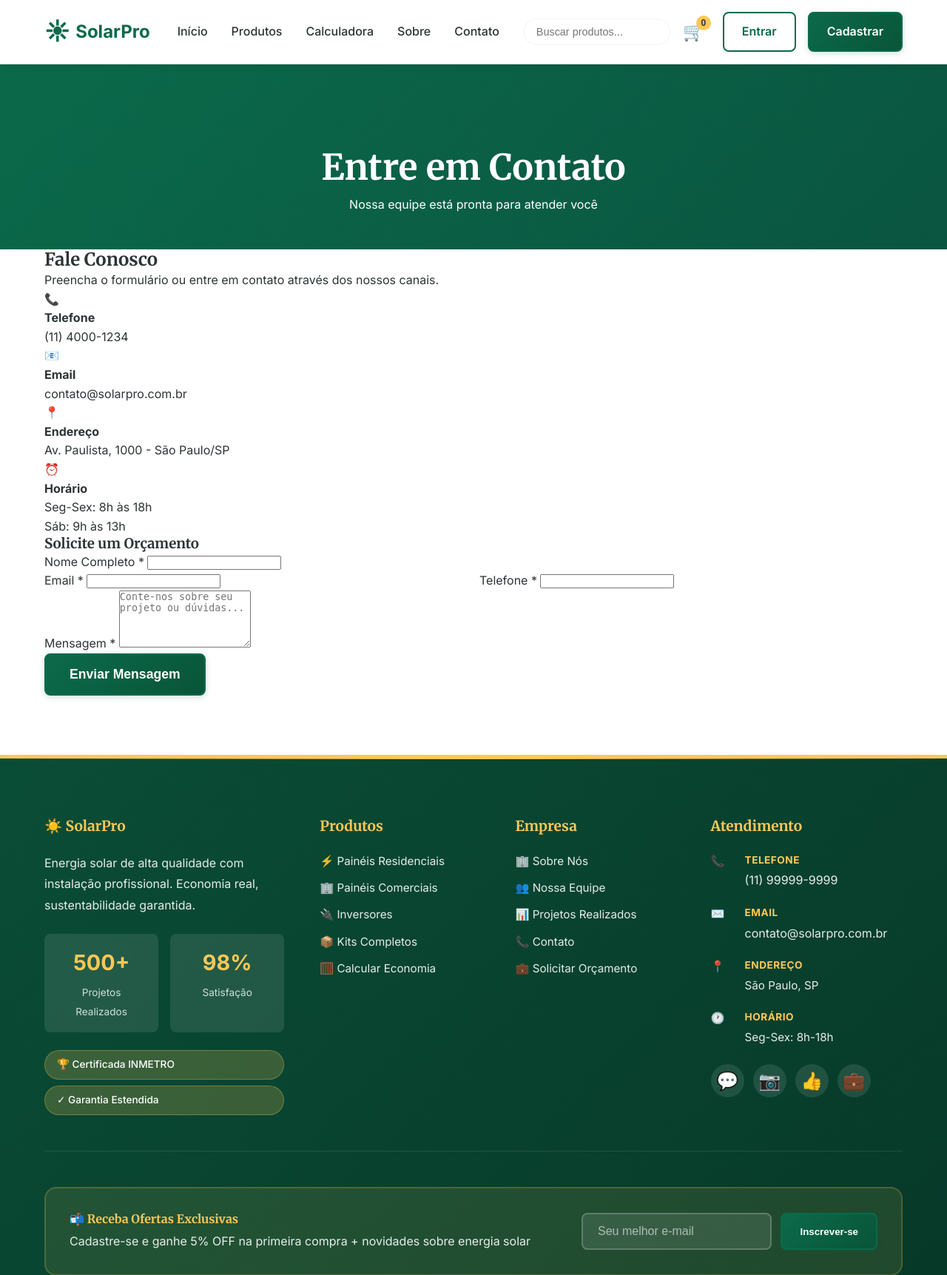
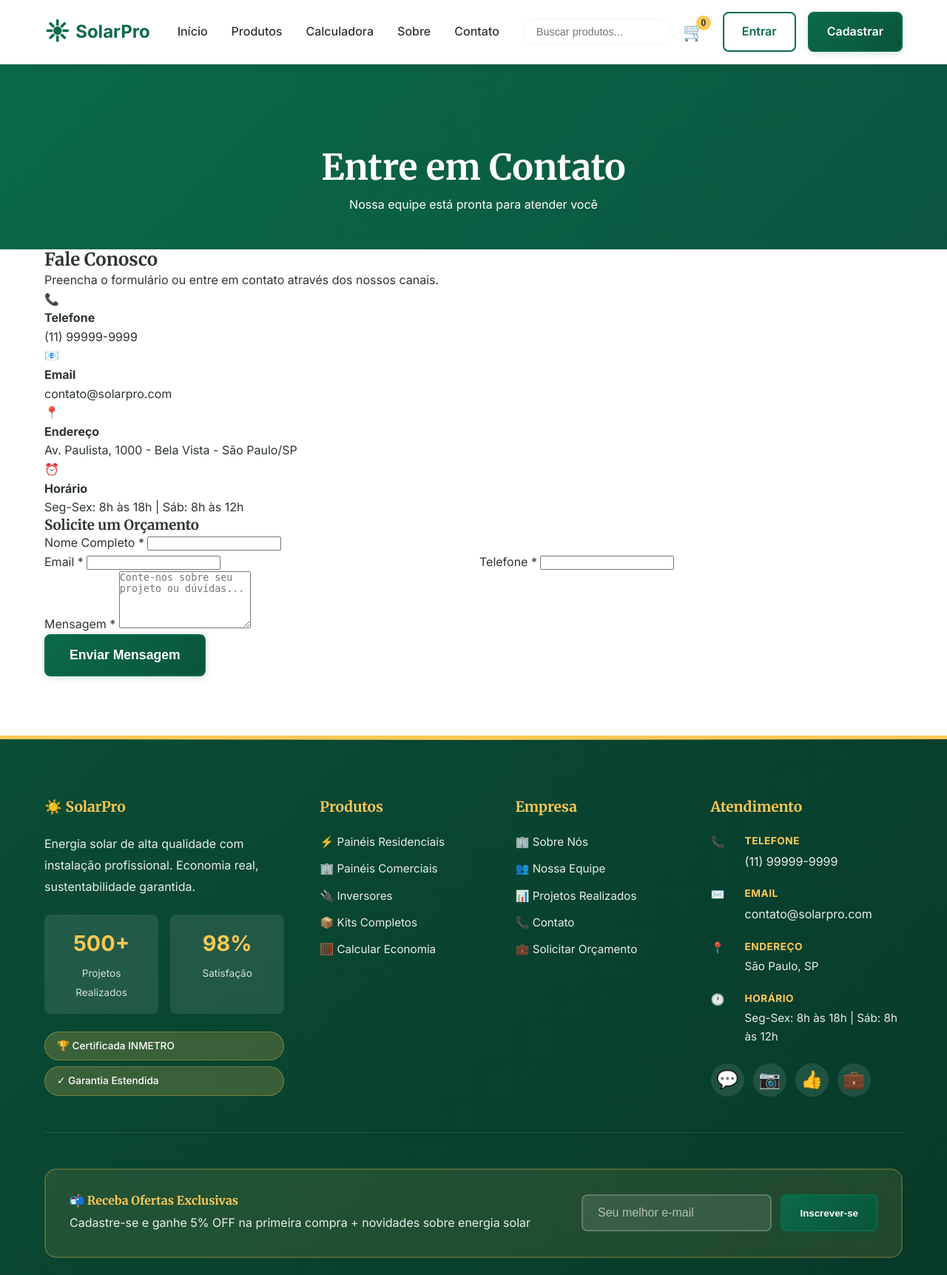
Before and after one commit to DuJao22/SolarStorePro, a Flask app: page /contato in a window 1280 px wide. Shown: the top 1723 px of the page at 74% size. Run offline with Flask 3, Linux system fonts and the light colour scheme; data comes from the database, SQL or seed files in the repository.

Commit message:
Assistant checkpoint: Configurações da loja agora dinâmicas em todo o site
Assistant generated file changes:
- templates/contato.html: Usar dados dinâmicos da loja nas informações de contato
- templates/base.html: Usar dados dinâmicos da loja no rodapé, Atualizar nome da loja no rodapé

---

User prompt:

popr que aqui nao esta mudando ?

Replit-Commit-Author: Assistant
Replit-Commit-Session-Id: 7804c698-2cec-4fd8-8154-bf6e1d062806
Replit-Commit-Event-Id: d17598ce-b7a7-44a8-a0b9-16555dccd6ce

```diff
--- a/templates/base.html
+++ b/templates/base.html
@@ -118,7 +118,7 @@
             <div class="footer-content">
                 <!-- Sobre a Empresa -->
                 <div class="footer-section">
-                    <h4>☀️ SolarPro</h4>
+                    <h4>☀️ {{ loja.loja_nome or 'SolarPro' }}</h4>
                     <p>Energia solar de alta qualidade com instalação profissional. Economia real, sustentabilidade garantida.</p>
                     <div class="footer-stats">
                         <div class="stat-item">
@@ -168,28 +168,28 @@
                             <span class="contact-icon">📞</span>
                             <div>
                                 <strong>Telefone</strong>
-                                <a href="tel:+5511999999999">(11) 99999-9999</a>
+                                <a href="tel:+55{{ loja.loja_telefone|replace('(', '')|replace(')', '')|replace(' ', '')|replace('-', '') }}">{{ loja.loja_telefone or '(11) 99999-9999' }}</a>
                             </div>
                         </li>
                         <li>
                             <span class="contact-icon">✉️</span>
                             <div>
                                 <strong>Email</strong>
-                                <a href="mailto:contato@solarpro.com.br">contato@solarpro.com.br</a>
+                                <a href="mailto:{{ loja.loja_email or 'contato@solarpro.com' }}">{{ loja.loja_email or 'contato@solarpro.com' }}</a>
                             </div>
                         </li>
                         <li>
                             <span class="contact-icon">📍</span>
                             <div>
                                 <strong>Endereço</strong>
-                                <span>São Paulo, SP</span>
+                                <span>{{ loja.loja_cidade or 'São Paulo' }}, {{ loja.loja_estado or 'SP' }}</span>
                             </div>
                         </li>
                         <li>
                             <span class="contact-icon">🕐</span>
                             <div>
                                 <strong>Horário</strong>
-                                <span>Seg-Sex: 8h-18h</span>
+                                <span>{{ loja.loja_horario or 'Seg-Sex: 8h-18h' }}</span>
                             </div>
                         </li>
                     </ul>
--- a/templates/contato.html
+++ b/templates/contato.html
@@ -22,7 +22,7 @@
                         <div class="method-icon">📞</div>
                         <div class="method-content">
                             <strong>Telefone</strong>
-                            <p>(11) 4000-1234</p>
+                            <p>{{ loja.loja_telefone or '(11) 99999-9999' }}</p>
                         </div>
                     </div>
 
@@ -30,7 +30,7 @@
                         <div class="method-icon">📧</div>
                         <div class="method-content">
                             <strong>Email</strong>
-                            <p>contato@solarpro.com.br</p>
+                            <p>{{ loja.loja_email or 'contato@solarpro.com' }}</p>
                         </div>
                     </div>
 
@@ -38,7 +38,7 @@
                         <div class="method-icon">📍</div>
                         <div class="method-content">
                             <strong>Endereço</strong>
-                            <p>Av. Paulista, 1000 - São Paulo/SP</p>
+                            <p>{{ loja.loja_endereco or 'Av. Paulista, 1000' }} - {{ loja.loja_cidade or 'São Paulo' }}/{{ loja.loja_estado or 'SP' }}</p>
                         </div>
                     </div>
 
@@ -46,7 +46,7 @@
                         <div class="method-icon">⏰</div>
                         <div class="method-content">
                             <strong>Horário</strong>
-                            <p>Seg-Sex: 8h às 18h<br>Sáb: 9h às 13h</p>
+                            <p>{{ loja.loja_horario or 'Seg-Sex: 8h às 18h | Sáb: 8h às 12h' }}</p>
                         </div>
                     </div>
                 </div>
```
